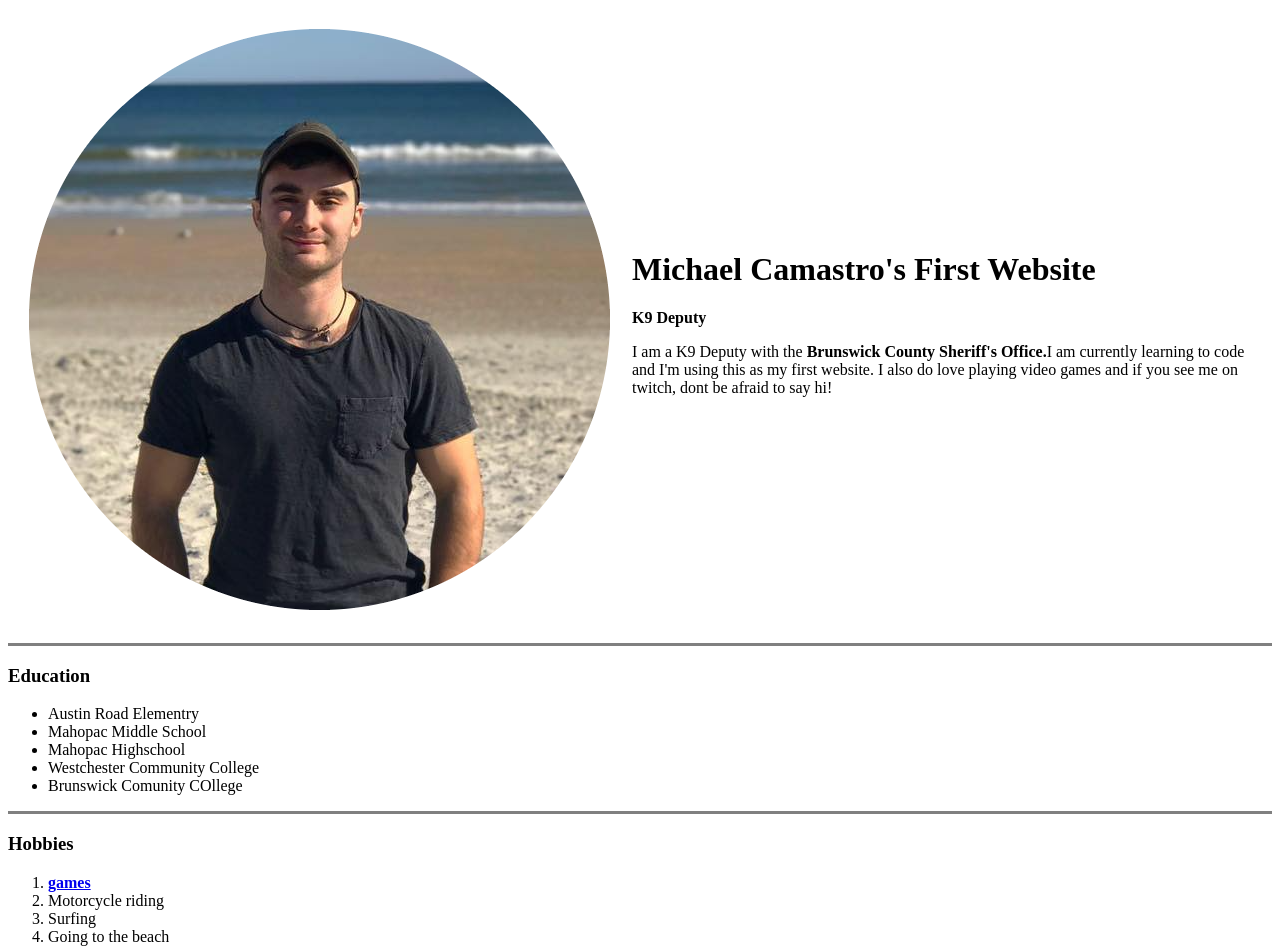
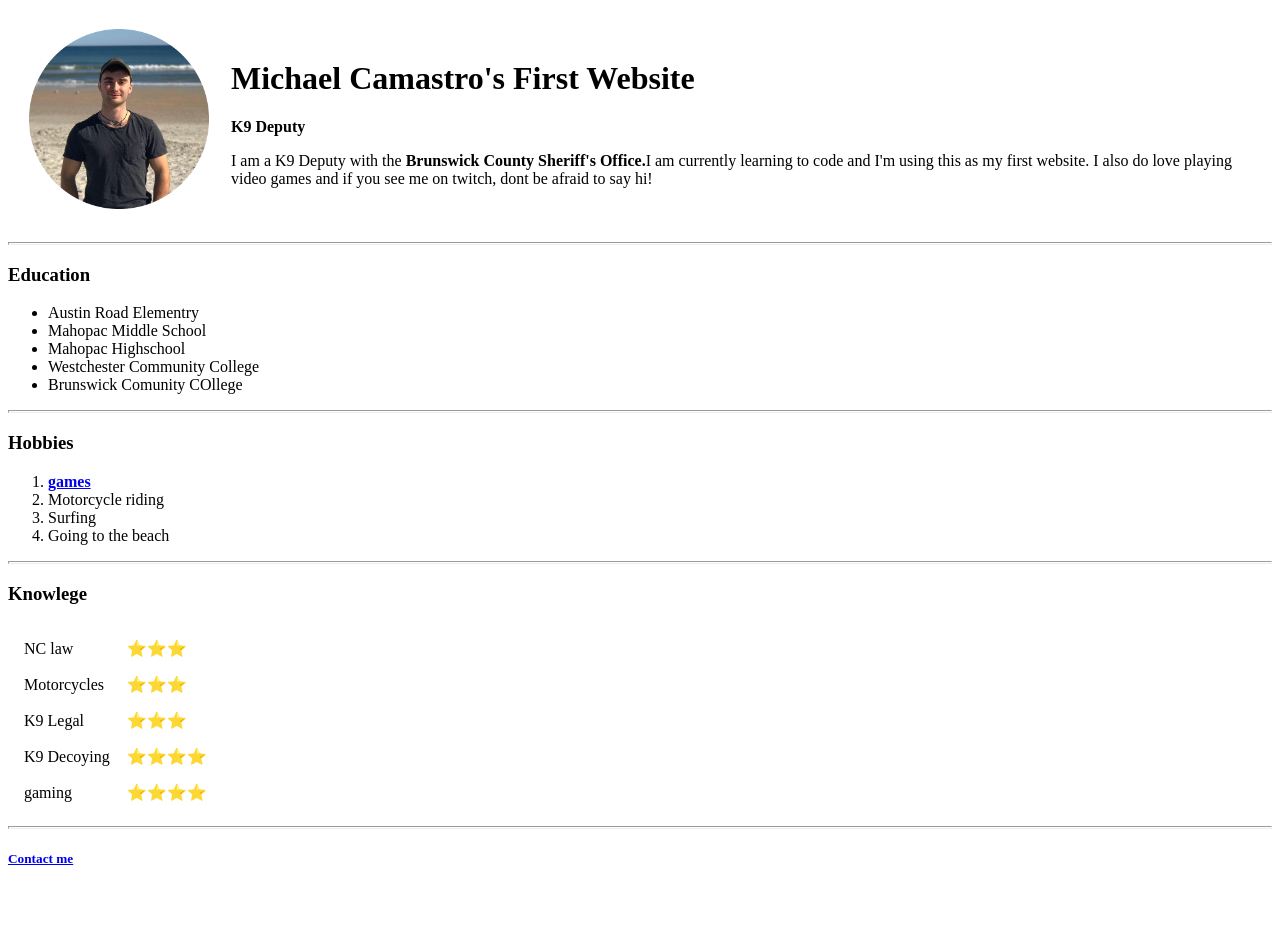
Before and after one commit to MichaelCamastro/cv, a plain HTML site: page index.html in a window 1280 px wide. Shown: the top 952 px of the page. After the commit the page ends 890 px from the top, so only its background shows below. Drawn offline with Linux system fonts and the light colour scheme.

Commit message:
Update index.html

```diff
--- a/index.html
+++ b/index.html
@@ -1,15 +1,16 @@
 <!DOCTYPE html>
 <html lang="en">
-        <head>
+    <head>
         <meta charset="UTF-8">
         <meta name="viewport" content="width=device-width, initial-scale=1.0">
         <title>Michael Camastro</title>
+        <link rel="stylesheet" href="css/styles.css">
     </head>
 
     <body>
         <table cellspacing="20">
             <tr>
-                <td><img src="images/Michael.png" alt="Michael Camastro's Profile image"></td>
+                <td><img height="180 px" src="images/Michael.png" alt="Michael Camastro's Profile image"></td>
                 <td><h1> Michael Camastro's First Website</h1>
                     <p><strong>K9 Deputy</strong></p>
                     <p>I am a K9 Deputy with the <strong>Brunswick County Sheriff's Office.</strong>I am currently learning to code and I'm using this as my first website. I also do love playing video games and if you see me on twitch, dont be afraid to say hi!</p></td>
@@ -17,7 +18,7 @@
             </tr>
 
         </table>
-        <hr size="3" noshade>
+        <hr size="3">
         <h3>Education</h3>
     <ul>
         <li>Austin Road Elementry</li>
@@ -26,7 +27,7 @@
         <li>Westchester Community College</li>
         <li>Brunswick Comunity COllege</li>
     </ul>
-    <hr noshade size="3">
+    <hr size="3">
     <h3>Hobbies</h3>
     <ol>
         <li><strong><a href="https://www.twitch.tv/lgmcdrifter">games</strong></a></li>
@@ -34,7 +35,7 @@
         <li>Surfing</li>
         <li>Going to the beach</li>
     </ol>
-    <hr noshade size="3">
+    <hr size="3">
     <Table cellspacing="15">
         <Thead><h3>Knowlege</h3></Thead>
         <tr>
@@ -59,7 +60,7 @@
         </tr>
 
     </Table>
-    <hr noshade size="3">
+    <hr size="3">
     <h5><strong><a href="Contact me.html">Contact me</strong></a></h5>
     </body>
 
```
